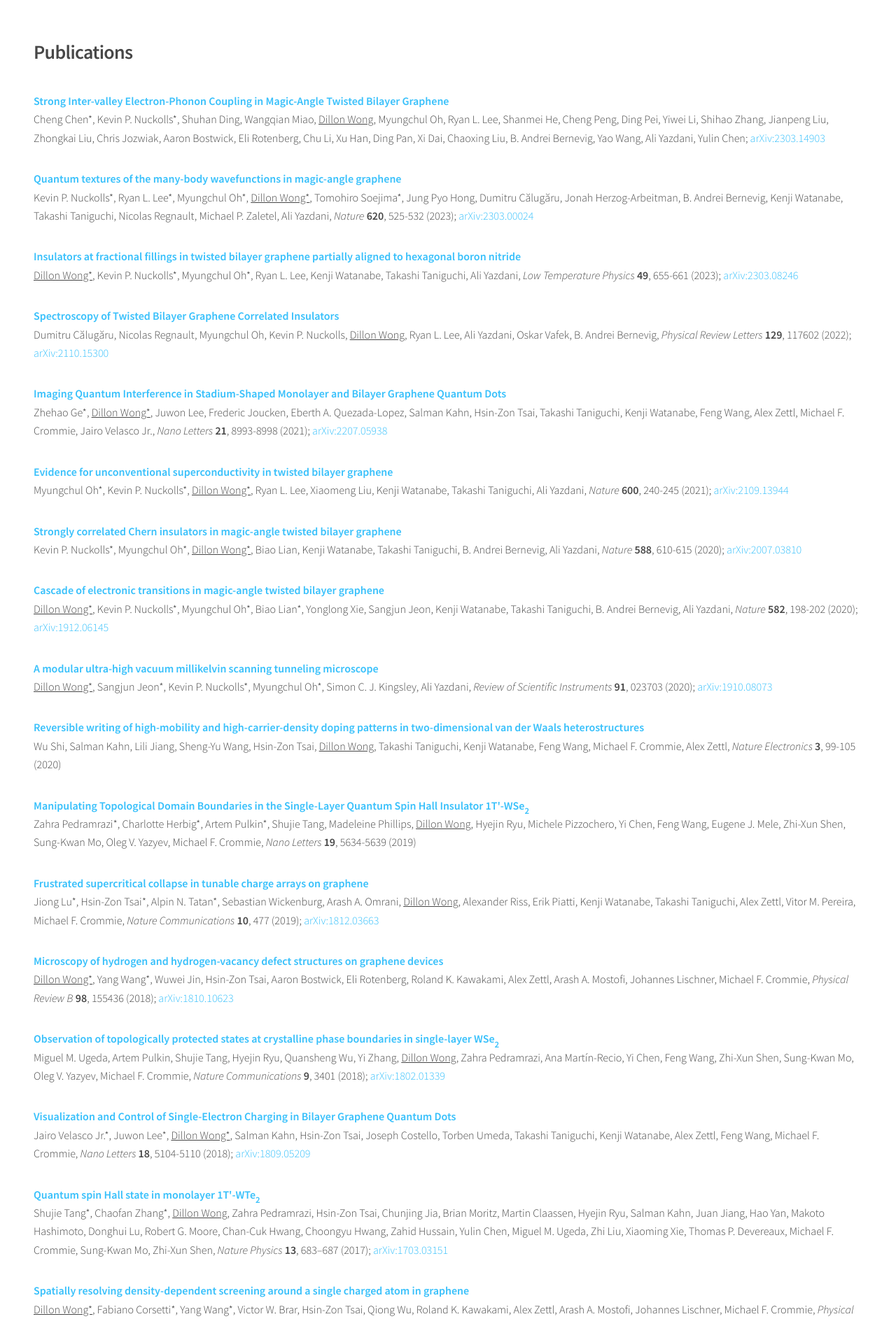
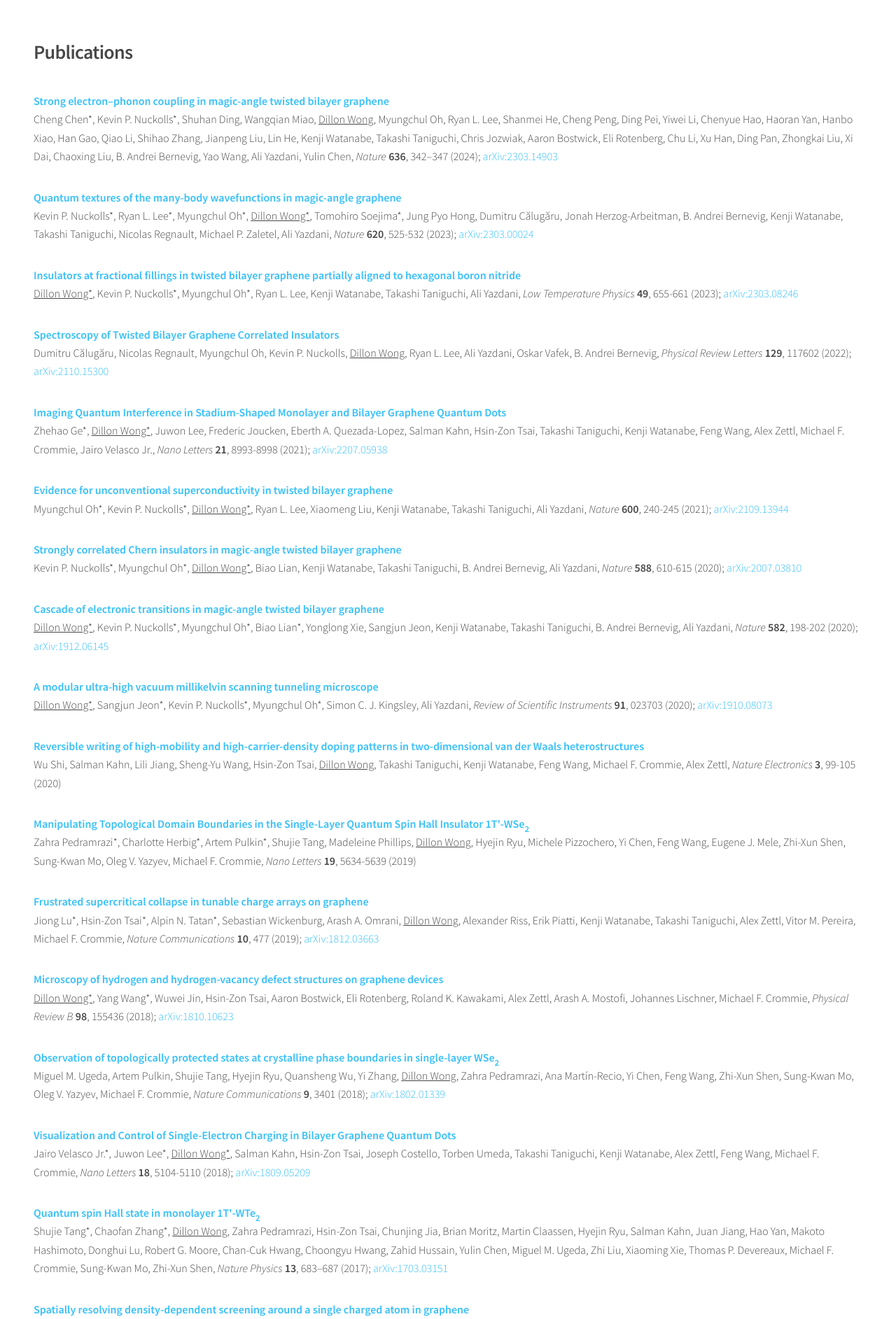
Before and after one commit to dilwong/dilwong.github.io, a PHP site: page /publications.php in a window 1280 px wide. Shown: the part 58-1943 px from the top of the page at 70% size. Run offline with PHP 8.4, Linux system fonts and the light colour scheme.

```diff
--- a/docs/publications.html
+++ b/docs/publications.html
@@ -52,11 +52,11 @@
 
             <p>
                 <div><b>
-                    <a href="https://arxiv.org/abs/2303.14903" target="_blank">
-                        Strong Inter-valley Electron-Phonon Coupling in Magic-Angle Twisted Bilayer Graphene
+                    <a href="https://www.nature.com/articles/s41586-024-08227-w" target="_blank">
+                        Strong electron–phonon coupling in magic-angle twisted bilayer graphene
                     </a>
                 </b></div>
-                Cheng Chen*, Kevin P. Nuckolls*, Shuhan Ding, Wangqian Miao, <u>Dillon Wong</u>, Myungchul Oh, Ryan L. Lee, Shanmei He, Cheng Peng, Ding Pei, Yiwei Li, Shihao Zhang, Jianpeng Liu, Zhongkai Liu, Chris Jozwiak, Aaron Bostwick, Eli Rotenberg, Chu Li, Xu Han, Ding Pan, Xi Dai, Chaoxing Liu, B. Andrei Bernevig, Yao Wang, Ali Yazdani, Yulin Chen; <a href="https://arxiv.org/abs/2303.14903" target="_blank">arXiv:2303.14903</a>
+                Cheng Chen*, Kevin P. Nuckolls*, Shuhan Ding, Wangqian Miao, <u>Dillon Wong</u>, Myungchul Oh, Ryan L. Lee, Shanmei He, Cheng Peng, Ding Pei, Yiwei Li, Chenyue Hao, Haoran Yan, Hanbo Xiao, Han Gao, Qiao Li, Shihao Zhang, Jianpeng Liu, Lin He, Kenji Watanabe, Takashi Taniguchi, Chris Jozwiak, Aaron Bostwick, Eli Rotenberg, Chu Li, Xu Han, Ding Pan, Zhongkai Liu, Xi Dai, Chaoxing Liu, B. Andrei Bernevig, Yao Wang, Ali Yazdani, Yulin Chen, <i>Nature</i> <b>636</b>, 342–347 (2024); <a href="https://arxiv.org/abs/2303.14903" target="_blank">arXiv:2303.14903</a>
             </p>
 
             <p>
--- a/publications.php
+++ b/publications.php
@@ -18,11 +18,11 @@
 
             <p>
                 <div><b>
-                    <a href="https://arxiv.org/abs/2303.14903" target="_blank">
-                        Strong Inter-valley Electron-Phonon Coupling in Magic-Angle Twisted Bilayer Graphene
+                    <a href="https://www.nature.com/articles/s41586-024-08227-w" target="_blank">
+                        Strong electron–phonon coupling in magic-angle twisted bilayer graphene
                     </a>
                 </b></div>
-                Cheng Chen*, Kevin P. Nuckolls*, Shuhan Ding, Wangqian Miao, <u>Dillon Wong</u>, Myungchul Oh, Ryan L. Lee, Shanmei He, Cheng Peng, Ding Pei, Yiwei Li, Shihao Zhang, Jianpeng Liu, Zhongkai Liu, Chris Jozwiak, Aaron Bostwick, Eli Rotenberg, Chu Li, Xu Han, Ding Pan, Xi Dai, Chaoxing Liu, B. Andrei Bernevig, Yao Wang, Ali Yazdani, Yulin Chen; <a href="https://arxiv.org/abs/2303.14903" target="_blank">arXiv:2303.14903</a>
+                Cheng Chen*, Kevin P. Nuckolls*, Shuhan Ding, Wangqian Miao, <u>Dillon Wong</u>, Myungchul Oh, Ryan L. Lee, Shanmei He, Cheng Peng, Ding Pei, Yiwei Li, Chenyue Hao, Haoran Yan, Hanbo Xiao, Han Gao, Qiao Li, Shihao Zhang, Jianpeng Liu, Lin He, Kenji Watanabe, Takashi Taniguchi, Chris Jozwiak, Aaron Bostwick, Eli Rotenberg, Chu Li, Xu Han, Ding Pan, Zhongkai Liu, Xi Dai, Chaoxing Liu, B. Andrei Bernevig, Yao Wang, Ali Yazdani, Yulin Chen, <i>Nature</i> <b>636</b>, 342–347 (2024); <a href="https://arxiv.org/abs/2303.14903" target="_blank">arXiv:2303.14903</a>
             </p>
 
             <p>
```
